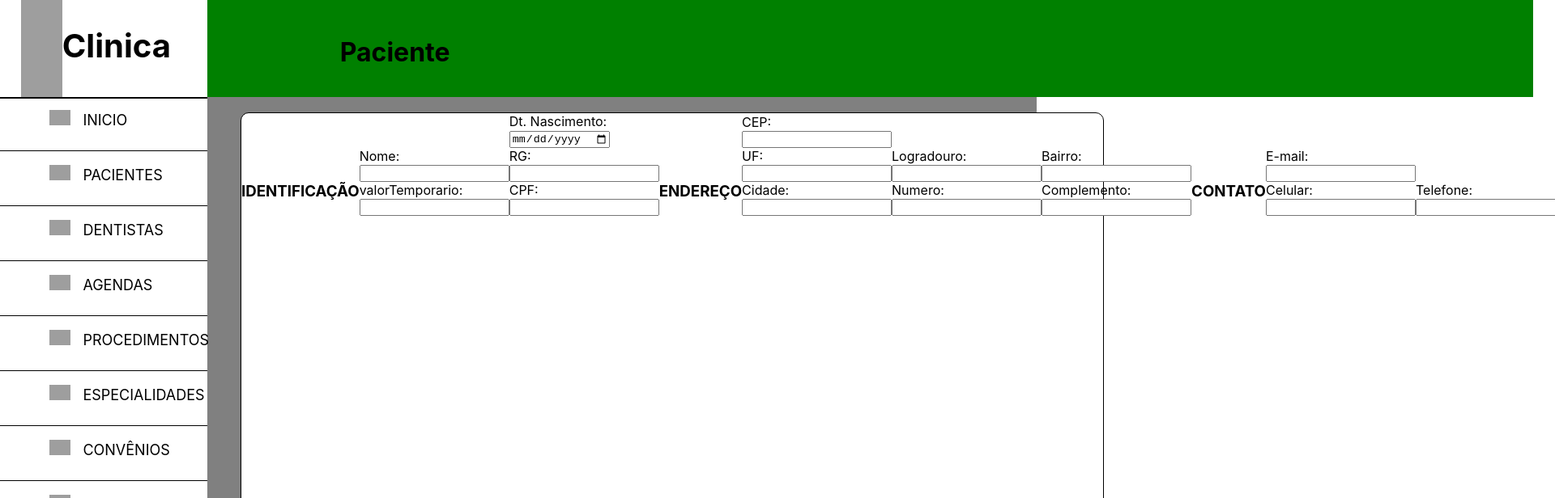
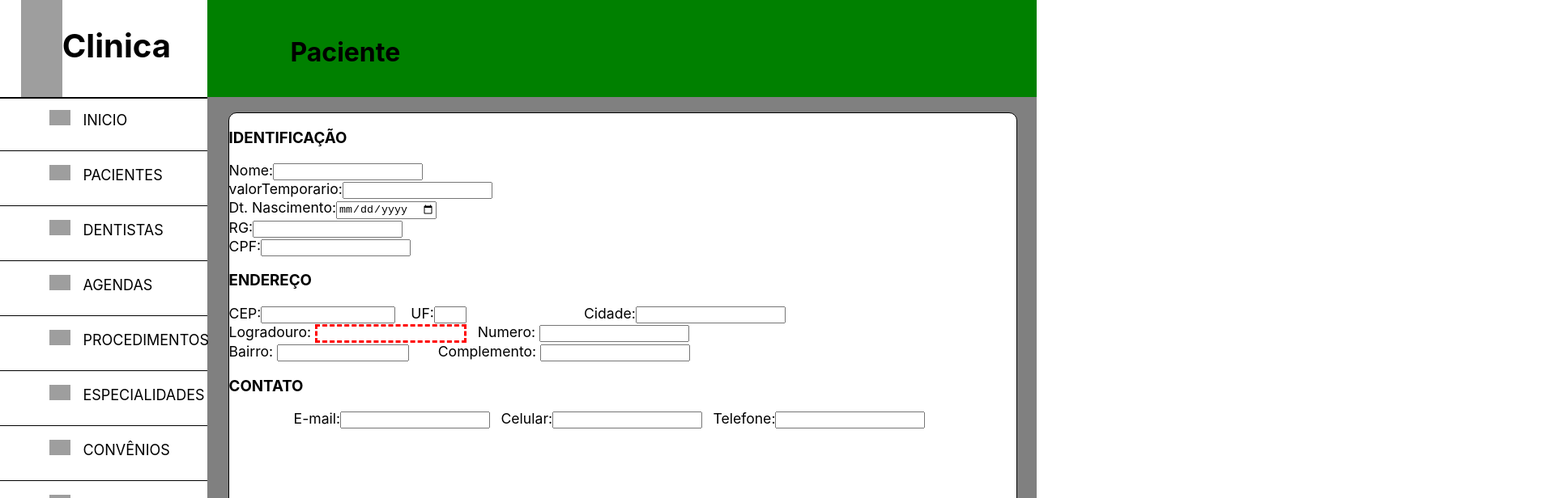
Before and after one commit to IF-Trabalhos/SCCO, a React (Create React App) app: page /paciente/cadastro in a window 1280 px wide. Shown: the top 616 px of the page at 81% size, 1920 px wide, since content can reach past the window. Built offline with nearby package versions, Linux system fonts and the light colour scheme; grey boxes are pictures that could not be loaded.

Commit message:
Criação do Estilo de formulario 1.0

```diff
--- /dev/null
+++ b/src/componentes/FormCadastro.css
@@ -0,0 +1,65 @@
+label{
+    font-size: 1.1em;
+}
+.endereco{
+    display: flex;
+    flex-direction: column;
+}
+.linha1-endereco{
+    display: flex;
+    flex-direction: row;
+
+}
+.cep{
+    width: 70%;
+}
+.uf{
+    width: 15%;
+}
+.cidade{
+    width: auto;
+}
+/* Três primeiros inputs do endereço acima */
+.linha2-endereco{
+    display: flex;
+    flex-direction: row;
+
+
+}
+.logradouro{
+    border: 3px dashed red;
+    margin-right: 1em;
+    margin-left: 0.4em;
+}
+
+.numero{
+    margin-right: 1em;
+    margin-left: 0.4em;
+}
+.linha3-endereco{
+    display: flex;
+    flex-direction: row;
+}
+.bairro{
+    width: 60%;
+    margin-right: 1em;
+    margin-left: 0.4em;
+}
+.complemento{
+    width: auto;
+    margin-right: 1em;
+    margin-left: 0.4em;
+}
+.contato{
+display: flex;
+flex-direction: column;
+}
+.contato div{
+    display: flex;
+    flex-direction: row;
+    margin-left: 5em;
+}
+.contato input{
+    margin-right: 1em;
+
+}
--- a/src/componentes/FormCadastro.jsx
+++ b/src/componentes/FormCadastro.jsx
@@ -1,91 +1,77 @@
 import React from 'react'
-
-const FormCadastro = ({labelDinamica}) => {
+import './FormCadastro.css'
+const FormCadastro = ({ labelDinamica }) => {
   console.log(labelDinamica)
   return (
-    <div className='container'>
-      <div className='row-identificacao'>
+    <div className='container-cadastro'>
+
+
+      <div className='bloco'>
         <h3>IDENTIFICAÇÃO</h3>
-      </div>
-      <div className='row'>
-        <div className='collum'>
-          <label htmlFor='inputNome'>Nome:</label>
-          <input type="text" name='inputNome' required />
+
+        <div>
+          <label htmlFor='inputNome'>Nome:<input type="text" name='inputNome' required /></label>
         </div>
-        <div className='collum'>
-          <label htmlFor={labelDinamica}>{labelDinamica}:</label>
-          <input type="number" name={labelDinamica} required/>
+        <div>
+          <label htmlFor={labelDinamica}>{labelDinamica}:<input type="number" name={labelDinamica} required /></label>
+        </div>
+        <div>
+          <label htmlFor="innputDt-nascimento">Dt. Nascimento:<input type="date" name='inputDt-nascimento' required /></label>
+
+        </div>
+        <div>
+          <label htmlFor="inputRg">RG:<input type="number" name='inputRg' required /></label>
+
+        </div>
+        <div>
+          <label htmlFor="inputCpf">CPF:<input type="number" name='inputCpf' required /></label>
+
         </div>
       </div>
-        <div className='row'>
-          <div className='collumn'>
-            <label htmlFor="innputDt-nascimento">Dt. Nascimento:</label>
-            <input type="date" name='inputDt-nascimento' required/>
-          </div>
-          <div className='collumn'>
-            <label htmlFor="inputRg">RG:</label>
-            <input type="number" name='inputRg' required/>
-          </div>
-          <div className='collumn'>
-            <label htmlFor="inputCpf">CPF:</label>
-            <input type="number" name='inputCpf' required/>
-          </div>
+      <div className='endereco'>
+        <h3>ENDEREÇO</h3>
+      <div className='linha1-endereco'>
+
+          <label htmlFor="inputCep">CEP:<input type="number" name='inputCep' className='cep' required /></label>
+
+          <label htmlFor="inputUf">UF:<input type="text" name='inputUf' className='uf' required /></label>
+
+
+          <label htmlFor="inputCidade">Cidade:<input type="text" name='inputCidade' className='cidade' required /></label>
+
+      </div>
+      <div className='linha2-endereco'>
+          <label htmlFor="inputLogradouro">Logradouro:<input type="text" name='inputLogradouro'className='logradouro' required /></label>
+
+
+
+          <label htmlFor="inputNumero">Numero:<input type="text" name='inputNumero' className='numero' required /></label>
+
+      </div>
+      <div className='linha3-endereco'>
+          <label htmlFor="inputBairro">Bairro:<input type="text" name='inputBairro' className='bairro' required /></label>
+
+
+
+
+          <label htmlFor="inputComplemento">Complemento:<input type="text" name='inputComplemento' className='complemento' required /></label>
+
+     </div>
+    </div>
+      <div className='contato'>
+        <h3>CONTATO</h3>
+        <div>
+          <label htmlFor="inputEmail">E-mail:<input type="text" required name='inputEmail' /></label>
+
+
+          <label htmlFor="inputCelular">Celular:<input type="text" required name='inputCelular' /></label>
+
+
+
+          <label htmlFor="inputTelefone">Telefone:<input type="text" required name='inputTelefone' /></label>
+
         </div>
-        <div className='row-endereco'><h3>ENDEREÇO</h3></div>
-        <div className='row'>
-          <div className='collumn'>
-            <label htmlFor="inputCep">CEP:</label>
-            <input type="number" name='inputCep' required/>
-          </div>
-          <div className='collumn'>
-            <label htmlFor="inputUf">UF:</label>
-            <input type="text" name='inputUf' required/>
-          </div>
-          <div className='collumn'>
-            <label htmlFor="inputCidade">Cidade:</label>
-            <input type="text" name='inputCidade' required/>
-          </div>
-        </div>
-        <div className='row'>
-          <div className='colllumn'>
-            <label htmlFor="inputLogradouro">Logradouro:</label>
-            <input type="text" name='inputLogradouro' required/>
-          </div>
-          <div className='collumn'>
-            <label htmlFor="inputNumero">Numero:</label>
-            <input type="text" name='inputNumero' required/>
-          </div>
-        </div>
-        <div className='row'>
-          <div className='collumn'>
-            <label htmlFor="inputBairro">Bairro:</label>
-            <input type="text" name='inputBairro' required/>
-          </div>
-          <div className='collumn'>
-            <label htmlFor="inputComplemento">Complemento:</label>
-            <input type="text" name='inputComplemento' />
-          </div>
-        </div>
-        <div className='row-endereco'>
-          <h3>CONTATO</h3>
-        </div>
-        <div className='row'>
-          <div className="collumn">
-            <label htmlFor="inputEmail">E-mail:</label>
-            <input type="text" required name='inputEmail'/>
-          </div>
-          <div className='collum'>
-            <label htmlFor="inputCelular">Celular:</label>
-            <input type="text" required name='inputCelular'/>
-
-          </div>
-        </div>
-        <div className='row'>
-          <div className='collumn'>
-            <label htmlFor="inputTelefone">Telefone:</label>
-            <input type="text" required name='inputTelefone'/>
-          </div>
-        </div>
+      </div>
     </div>
   )
 }
--- a/src/paginas/Cadastro.css
+++ b/src/paginas/Cadastro.css
@@ -2,7 +2,7 @@
     background-color: white;
     margin-left: 2.5%;
     height: 80vh;
-    width: 65%;
+    width: 95%;
     border: 1px solid black;
     border-radius: 10px;
 }
```
